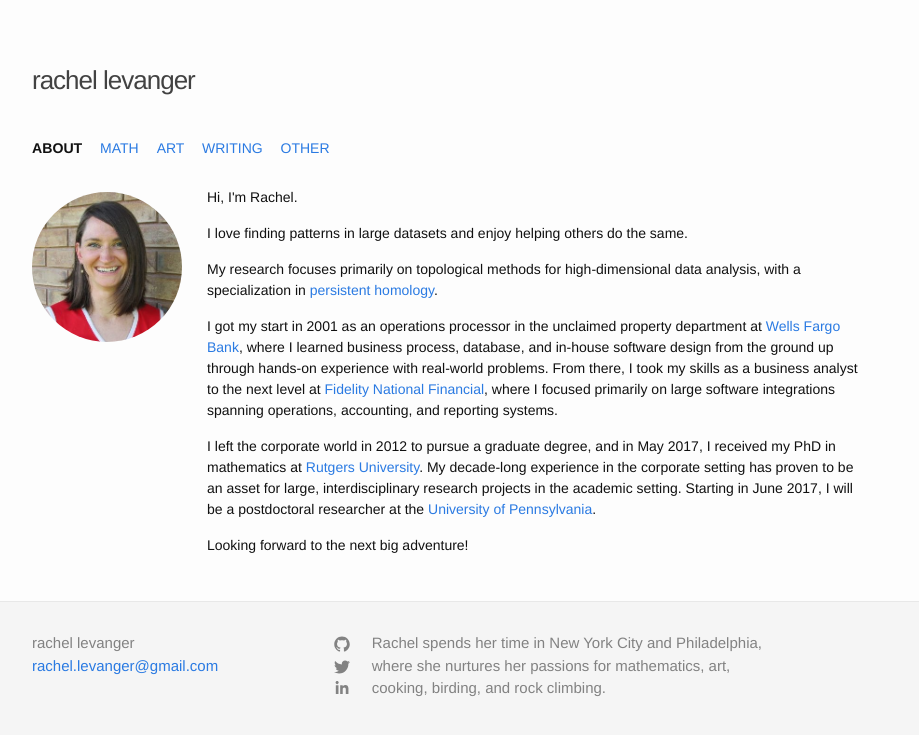
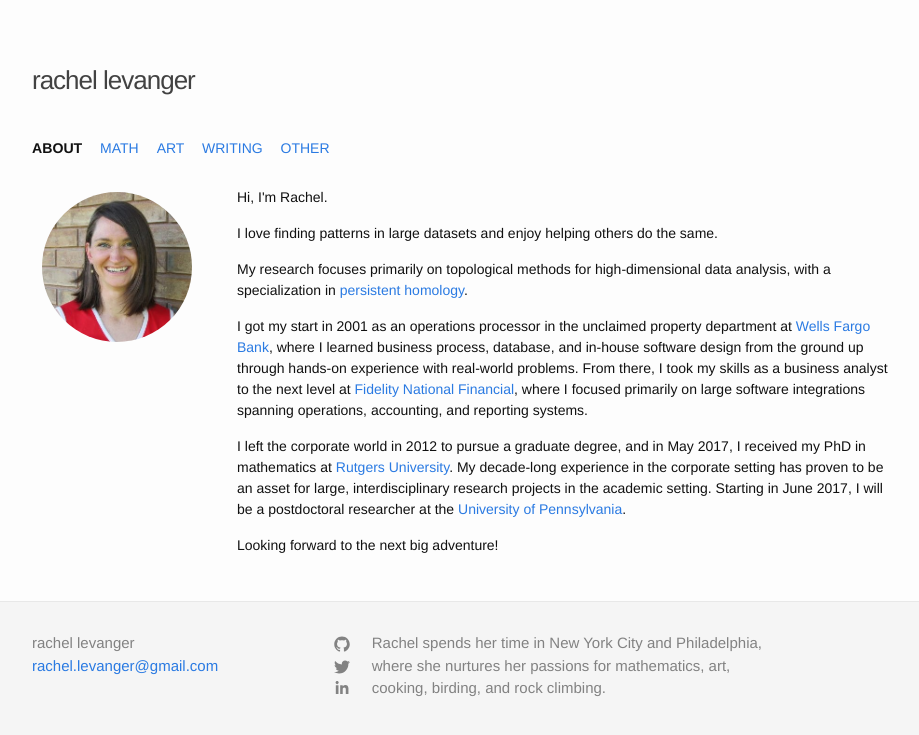
Before and after one commit to rachellevanger/rachellevanger.com, a Jekyll site: the page built from index.html, in a window 1280 px wide. Shown: the top 735 px of the page, without its empty margins (238-1157 px from the left). Built offline with Jekyll 4.4.1, drawn with Linux system fonts in a browser that asks for light colours; some web fonts are replaced.

Commit message:
Updating for mobile.

```diff
--- a/_sass/_layout.scss
+++ b/_sass/_layout.scss
@@ -246,8 +246,8 @@
  * About page
  */
 
-.col-wrapper{width:900px; margin:0 auto; display:flex; flex-direction: row;}
-// .col{margin:0 10px; float:left; display:inline;}
+.col-wrapper{width:900px; margin:0 auto;} // display:flex; flex-direction: row;}
+.col{margin:0 10px; float:left; display:inline-block;}
 .col-body{width:660px;}
 .col-image{width:175px; margin-top:5px;}
 .mypic{border-radius:1000px;}
--- a/index.html
+++ b/index.html
@@ -5,8 +5,8 @@ layout: default
 <div class="home">
 
   <div class="col-wrapper">
-    <div class="col-image"> <img class="mypic" src="images/me.jpg" height="150" width="150" /> </div>
-    <div class="col-body">
+    <div class="col col-image"> <img class="mypic" src="images/me.jpg" height="150" width="150" /> </div>
+    <div class="col col-body">
 
        <p>Hi, I'm Rachel.</p>
 
```
